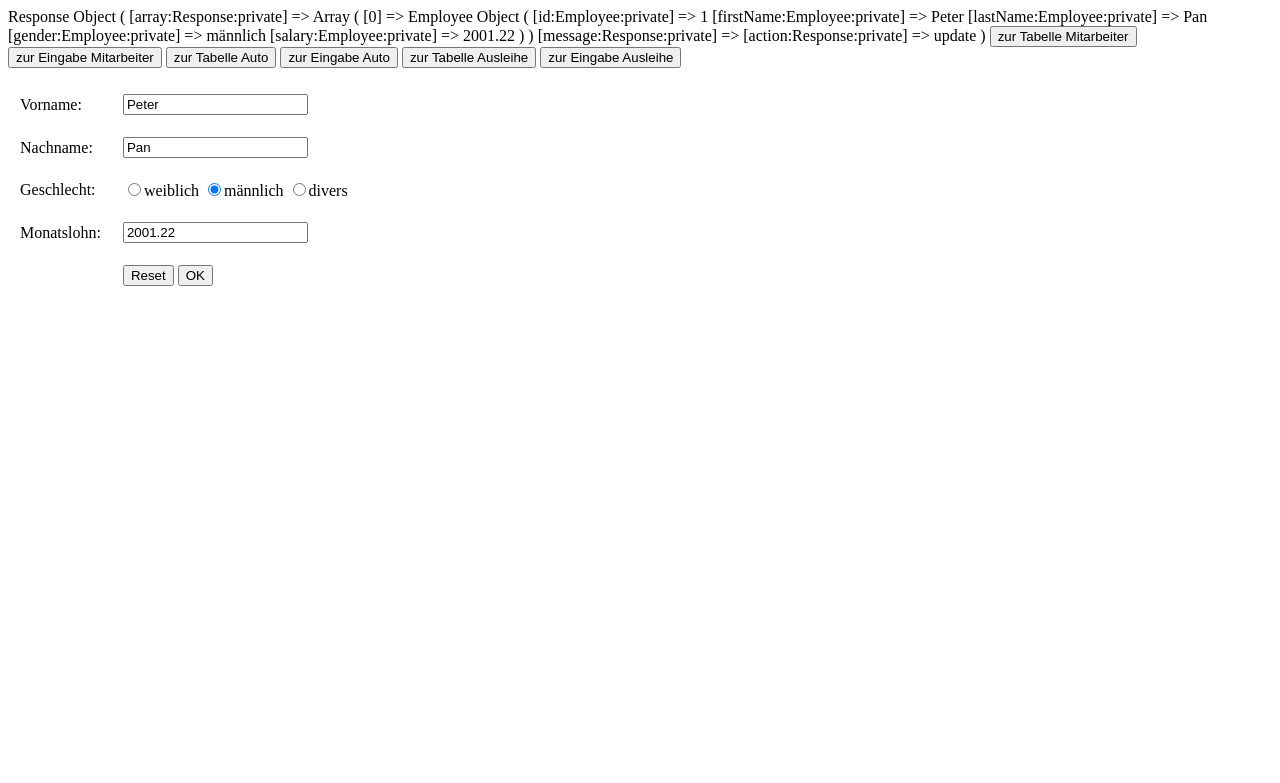
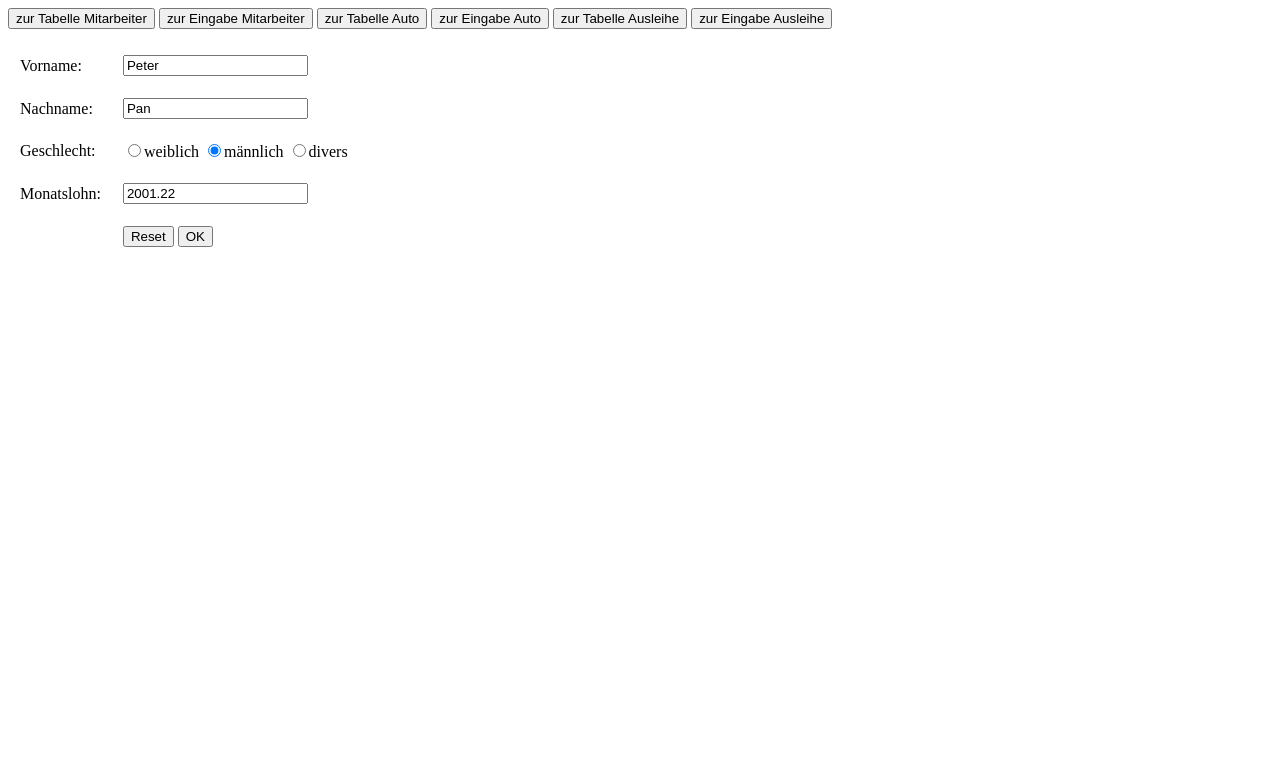
Before and after one commit to RolfHa/companyRolf, a PHP site: page /index.php?action=showEdit&area=employee&id=1 in a window 1280 px wide. Shown: the top 783 px of the page. Run offline with PHP 8.4, Linux system fonts and the light colour scheme; data comes from the database, SQL or seed files in the repository.

Commit message:
ResponseObject eingebaut, funktioniert

```diff
--- a/index.php
+++ b/index.php
@@ -48,7 +48,7 @@ try {
         $controllerName = ucfirst($action) . 'Controller';
         $controller = new $controllerName($area);
 
-        $response = $controller->invoke($getData, $postData);print_r($response);
+        $response = $controller->invoke($getData, $postData);
         $array = $response->getArray();
         $message = $response->getMessage() ?? ''; // Nachrichten für user
         $newAction = $response->getAction() ?? ''; // neue Action als Angabe: insert oder update
@@ -68,7 +68,7 @@ try {
     } elseif ($controller->getView() === 'edit') { //Variablennamen für Objekte in edit (z.B. $e oder $c)
         if ($action === 'update') { // nur bei update Vorbelegung der input-Felder
             $objectName = substr($area, 0, 1);
-            $$objectName = $array;
+            $$objectName = $array[0];
         }
     }
 
--- a/views/car/edit.php
+++ b/views/car/edit.php
@@ -1,4 +1,3 @@
-<?php $c = $c[0]; ?>
 <?php include 'views/beginHtml.php'; ?>
 <form action="index.php" method="post">
     <input type="hidden" name="action" value="<?php echo $action; ?>">
--- a/views/employee/edit.php
+++ b/views/employee/edit.php
@@ -3,7 +3,7 @@
 $genderW = ' checked';
 $genderM = '';
 $genderD = '';
-$e = $e[0];
+
 if (isset($e)){
     if ($e->getGender() === 'weiblich') {
         $genderW = ' checked';
--- a/views/rental/edit.php
+++ b/views/rental/edit.php
@@ -1,5 +1,4 @@
 <?php
-$r = $r[0];
 $rentalDataExists = (isset($r) && $r->getId() !== null) ? true : false;
 $r = (!$rentalDataExists) ? new Rental() : $r;
 
```
